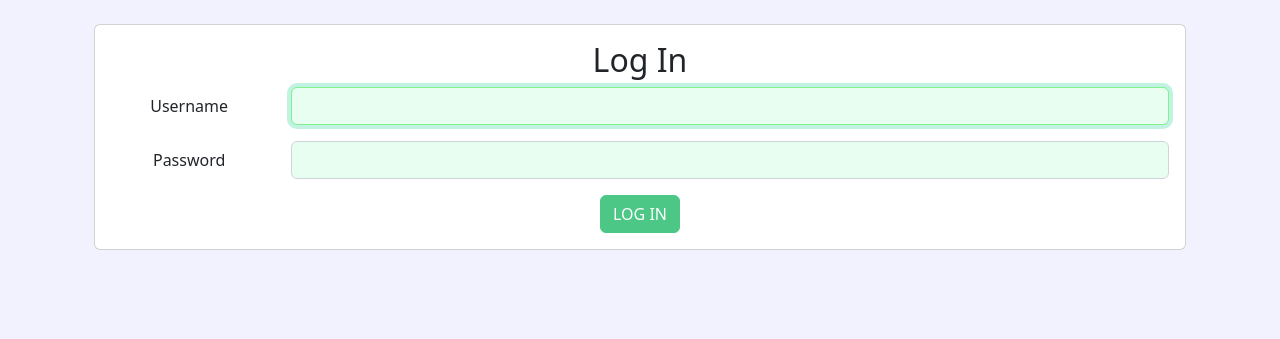
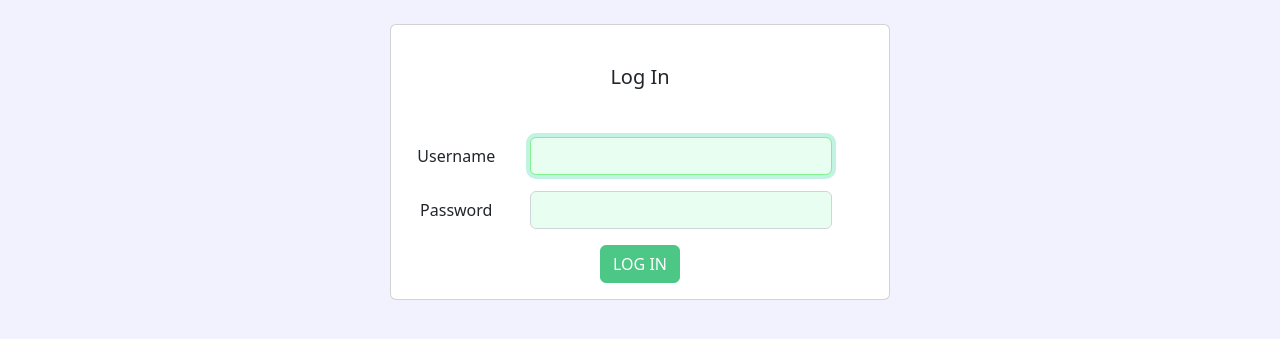
Before and after one commit to gokhanmeteerturk/smooth-review, a Django app: a page that uses smoothproject/smoothapp/templates/registration/login.html in a window 1280 px wide. Shown: the top 339 px of the page. Run offline with Django 4.2, Linux system fonts and the light colour scheme; parts of the project's set-up code (start-up, migrations or seed data) failed here and were passed over; some libraries are stand-ins or nearby versions.

```diff
--- a/smoothproject/smoothapp/templates/base-wrapper-single-row.html
+++ b/smoothproject/smoothapp/templates/base-wrapper-single-row.html
@@ -8,7 +8,7 @@
           <div class="row mt-4">
             <div class="col-12">
 
-                <div class="card">
+                <div class="card maxw-500 mc">
                   <div class="card-body">
                     {% block simple-content %}
                     {% endblock %}
--- a/smoothproject/smoothapp/templates/registration/login.html
+++ b/smoothproject/smoothapp/templates/registration/login.html
@@ -1,17 +1,18 @@
 {% extends "base-wrapper-single-row.html" %}
+{% block title %}Log In{% endblock %}
 {% block simple-content %}
-<h2>Log In</h2>
+<h5 class="card-title text-center m-4 pb-4">Log In</h5>
 <form method="post">
   {% csrf_token %}
   <div class="mb-3 row">
-    <label for="id_username" class="col-sm-2 col-form-label">Username</label>
-    <div class="col-sm-10">
+    <label for="id_username" class="col-sm-3 col-form-label">Username</label>
+    <div class="col-sm-8">
       <input type="text" name="username" class="form-control" autofocus="" autocapitalize="none" autocomplete="username" maxlength="150" required="" id="id_username" data-scan="pc">
     </div>
   </div>
   <div class="mb-3 row">
-    <label for="id_password" class="col-sm-2 col-form-label">Password</label>
-    <div class="col-sm-10">
+    <label for="id_password" class="col-sm-3 col-form-label">Password</label>
+    <div class="col-sm-8">
       <input type="password" name="password" class="form-control" autocomplete="current-password" required="" id="id_password">
     </div>
   </div>
--- a/smoothproject/static/core.css
+++ b/smoothproject/static/core.css
@@ -16,7 +16,12 @@
 body {
     background-color: #f2f2fe;
 }
-
+.maxw-500{
+max-width:500px;
+}
+.mc{
+margin-left:auto;margin-right:auto;
+}
 input[type="text"], input[type="password"]{
     background-color: #e7fef1 !important;
 }
```
Also changed, not shown: smoothproject/smoothapp/templates/index.html (+13 -0 lines), smoothproject/smoothapp/templates/registration/password_reset_done.html (added, +7 -0 lines), smoothproject/smoothapp/templates/registration/password_reset_form.html (added, +16 -0 lines), smoothproject/smoothproject/settings.py (+5 -2 lines), smoothproject/smoothproject/settings_local_template.py (+8 -0 lines).
